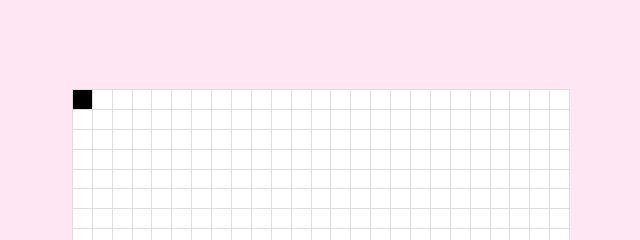
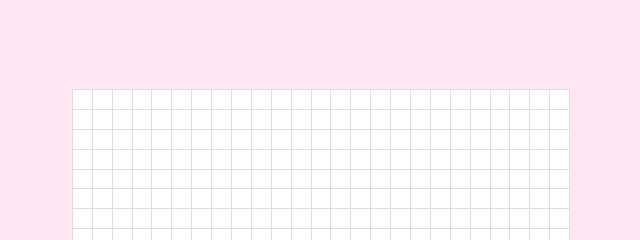
Before and after one commit to nyaridorina/Pixella, a plain HTML site: page public/index.html in a window 1280 px wide. Both pictures are taken after a click on the element 402 px from the left and 99 px from the top of the page. Shown: the top 240 px of the page, 320-960 px from the left. Drawn offline with nearby package versions, Linux system fonts and the light colour scheme.

Commit message:
Update index_1512.html

```diff
--- a/public/index.html
+++ b/public/index.html
@@ -3,7 +3,7 @@
 <head>
   <meta charset="UTF-8">
   <meta name="viewport" content="width=device-width, initial-scale=1.0">
-  <title>Pixella - Create your PixelArt! </title>
+  <title>Pixella - Create your PixelArt!</title>
   <style>
     body {
       display: flex;
@@ -79,7 +79,7 @@
       const cell = document.createElement('div');
       cell.className = 'grid-cell';
       cell.addEventListener('click', () => {
-        if (cell.style.backgroundColor === selectedColor) {
+        if (cell.style.backgroundColor === selectedColor || cell.style.backgroundColor === '') {
           cell.style.backgroundColor = 'white'; // Set to white if clicked again
         } else {
           cell.style.backgroundColor = selectedColor;
```
